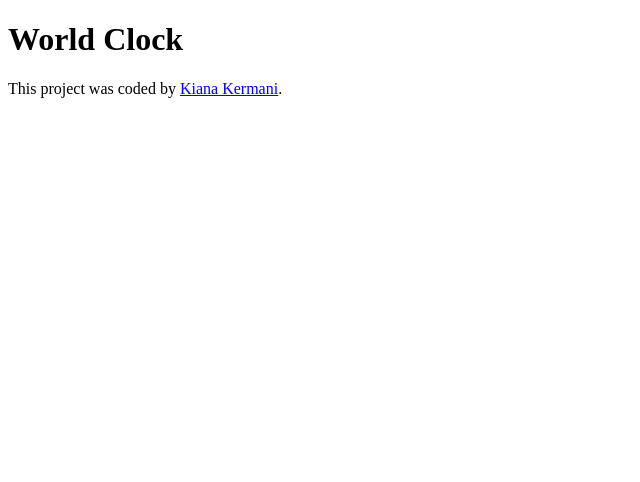
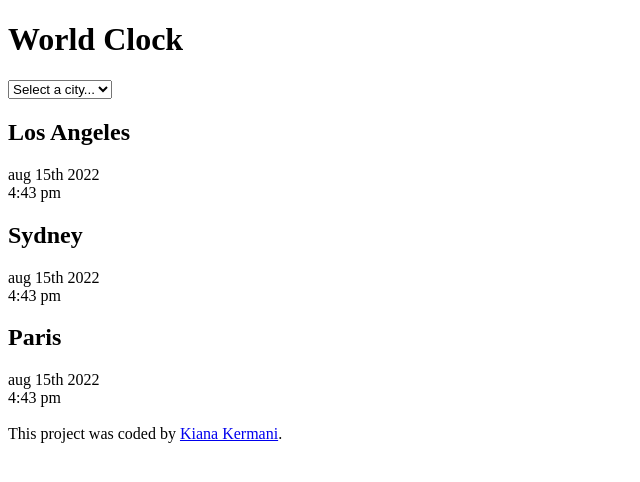
Before and after one commit to kianakermani/WorldClock, a plain HTML site: page index.html in a window 1280 px wide. Shown: the whole page, without its empty margins (0-640 px from the left). Drawn offline with Linux system fonts and the light colour scheme.

Commit message:
made html elments

```diff
--- a/index.html
+++ b/index.html
@@ -10,7 +10,35 @@
 </head>
 
 <body>
-    <h1>World Clock</h1>
+    <div class="container">
+        <h1>World Clock</h1>
+        <select name="" id="">
+            <option value="">Select a city...</option>
+            <option value="">London</option>
+            <option value="">New York</option>
+            <option value="">Tehran</option>
+        </select>
+
+        <div class="city">
+            <h2>Los Angeles</h2>
+            <div class="date"> aug 15th 2022</div>
+            <div class="time"> 4:43 pm</div>
+
+        </div>
+        <div class="city">
+            <h2>Sydney</h2>
+            <div class="date"> aug 15th 2022</div>
+            <div class="time"> 4:43 pm</div>
+
+        </div>
+        <div class="city">
+            <h2>Paris</h2>
+            <div class="date"> aug 15th 2022</div>
+            <div class="time"> 4:43 pm</div>
+
+        </div>
+        <br>
+    </div>
 
 
     <footer>
```
